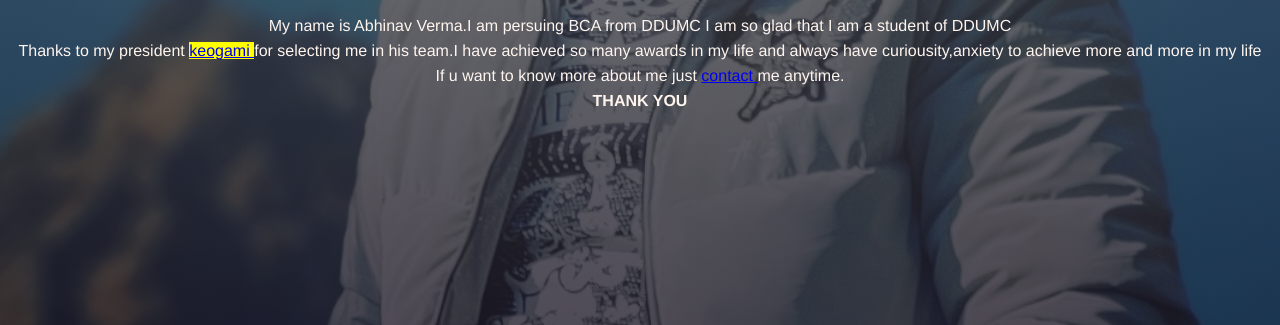
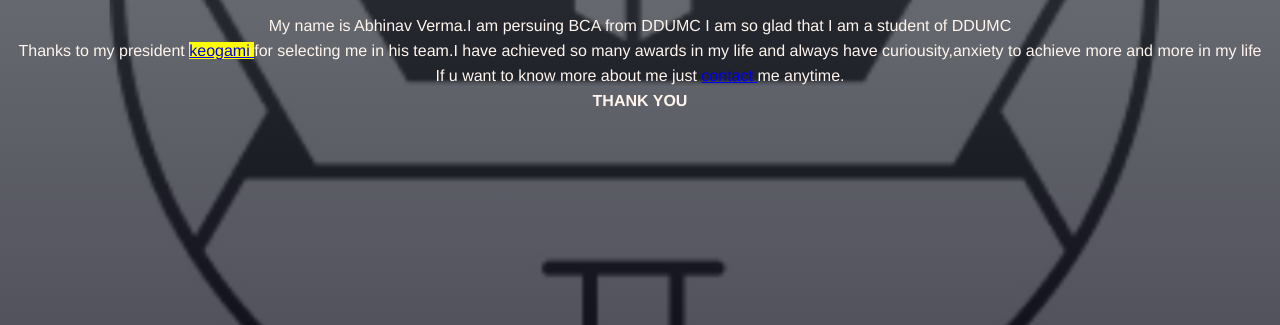
Before and after one commit to MrVerma2703/First_Project, a plain HTML site: page index.html in a window 1280 px wide. Shown: the part 475-800 px from the top of the page. Drawn offline with Linux system fonts and the light colour scheme.

Commit message:
css file

```diff
--- a/style.css
+++ b/style.css
@@ -6,8 +6,9 @@
 .banner{
     width: 100;
     height: 100vh;
-    background-image: linear-gradient(rgba(85, 97, 95, 0.75),rgba(25, 25, 39, 0.75)),url("mypic.jpg");
+    background-image: linear-gradient(rgba(85, 97, 95, 0.75),rgba(25, 25, 39, 0.75)),url("pilogo.jpg");
     background-size: cover;
+
     background-position: center;
 }
 .navbar{
```
